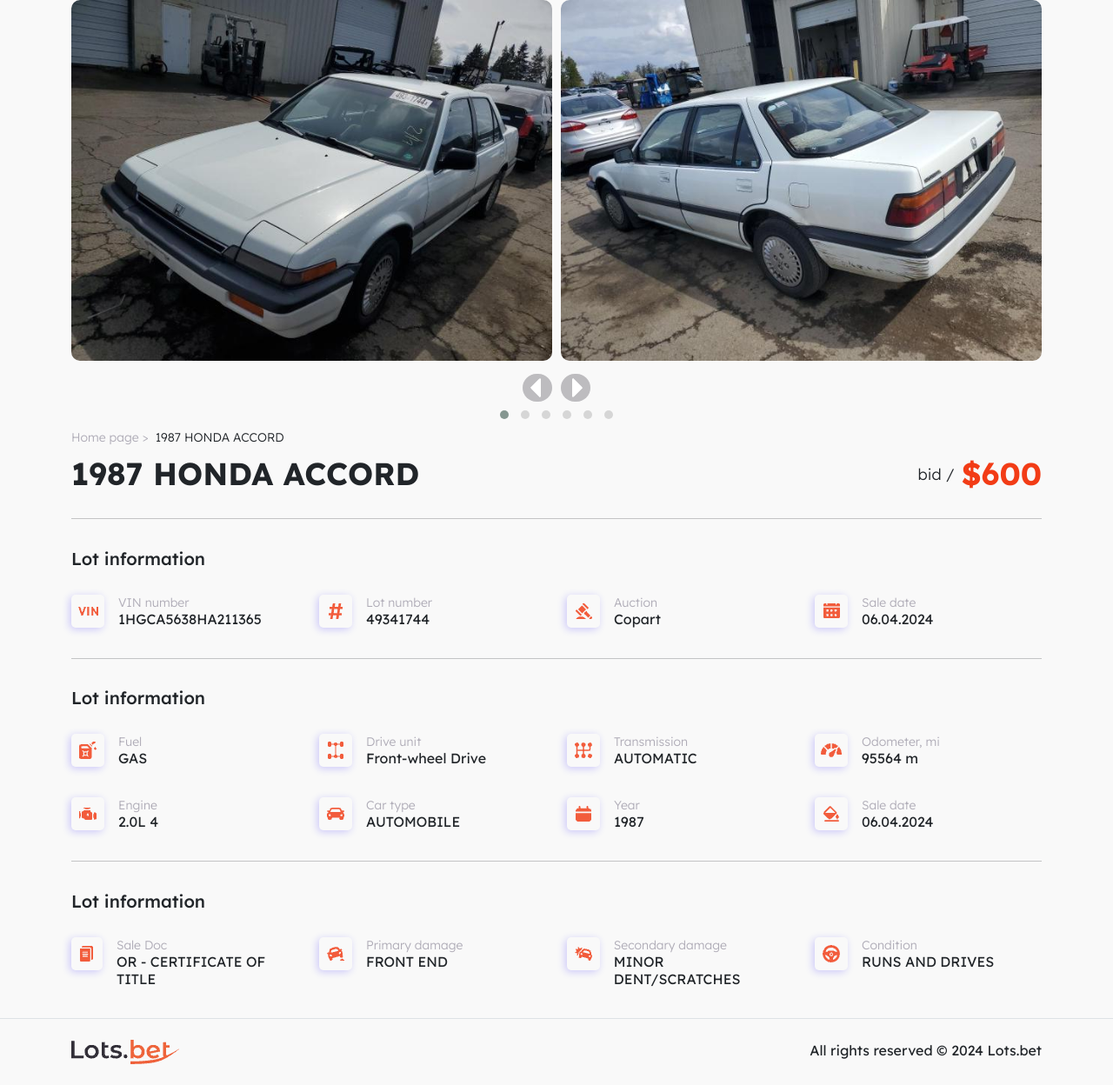
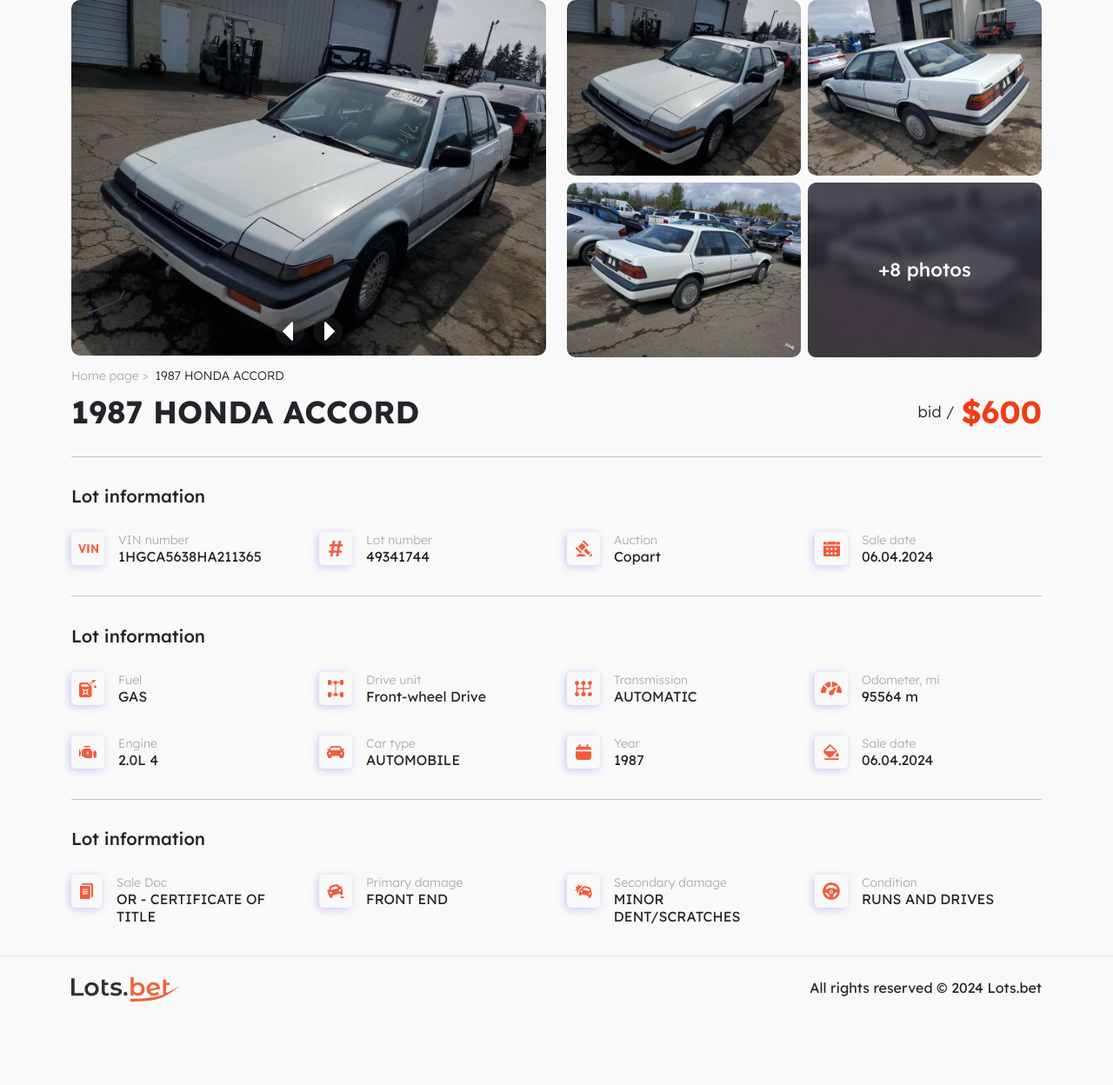
Before and after one commit to xxxLiMoNxxxx/projects, a PHP site: page /car.html in a window 1280 px wide. Shown: the part 57-1305 px from the top of the page at 87% size. After the commit the page ends 1209 px from the top, so only its background shows below. Run offline with PHP 8.4, Linux system fonts and the light colour scheme.

Commit message:
new slider

```diff
--- a/html/sites/lots.bet/car.css
+++ b/html/sites/lots.bet/car.css
@@ -78,6 +78,37 @@ hr {
 .navbar-brand {
     margin: 0;
 }
+.owl-carousel {
+    margin-bottom: 20px !important;
+}
+.owl-nav {
+    margin-top: -50px !important;
+}
+.car-imgs {
+    display: grid;
+    grid-template-columns: repeat(2, 1fr);
+    gap: 8px;
+}
+.car-img {
+    border-radius: 10px;
+    width: 100%;
+    object-fit: cover;
+}
+.more-photos {
+    backdrop-filter: blur(5px);
+    background: rgba(50, 47, 56, 0.8);
+    width: 100%;
+    height: 100%;
+    border-radius: 10px;
+    font-size: 22px;
+    font-weight: 500;
+    color: white;
+    display: flex;
+    justify-content: center;
+    align-items: center;
+    position: absolute;
+    top: 0;
+}
 @media (max-width: 767px) {
     .car-name {
         font-size: 16px;
--- a/html/sites/lots.bet/car.html
+++ b/html/sites/lots.bet/car.html
@@ -1,7 +1,7 @@
 <!doctype html>
 <html lang="en">
     <head>
-        <title>Title</title>
+        <title>HONDA ACCORD 1HGCA5638HA211365 car history online - lots.bet</title>
         <meta charset="utf-8" />
         <meta
             name="viewport"
@@ -20,6 +20,8 @@
         <link rel="stylesheet" href="https://cdnjs.cloudflare.com/ajax/libs/OwlCarousel2/2.3.4/assets/owl.carousel.min.css">
         <link rel="stylesheet" href="https://cdnjs.cloudflare.com/ajax/libs/OwlCarousel2/2.3.4/assets/owl.theme.default.min.css">
         <link rel="stylesheet" href="car.css">
+        <link rel="icon" type="image/png" sizes="32x32" href="https://lots.bet/favicon/favicon-32x32.png">
+        <link rel="icon" type="image/png" sizes="16x16" href="https://lots.bet/favicon/favicon-16x16.png">
     </head>
 
     <body>
@@ -32,19 +34,34 @@
         </header>
         <main>
             <div class="container">
-                <div class="owl-carousel owl-theme">
-                    <div class="item"><img src="img/car/car1.jpg" alt="car"></div>
-                    <div class="item"><img src="img/car/car2.jpg" alt="car"></div>
-                    <div class="item"><img src="img/car/car3.jpg" alt="car"></div>
-                    <div class="item"><img src="img/car/car4.jpg" alt="car"></div>
-                    <div class="item"><img src="img/car/car5.jpg" alt="car"></div>
-                    <div class="item"><img src="img/car/car6.jpg" alt="car"></div>
-                    <div class="item"><img src="img/car/car7.jpg" alt="car"></div>
-                    <div class="item"><img src="img/car/car8.jpg" alt="car"></div>
-                    <div class="item"><img src="img/car/car9.jpg" alt="car"></div>
-                    <div class="item"><img src="img/car/car10.jpg" alt="car"></div>
-                    <div class="item"><img src="img/car/car11.jpg" alt="car"></div>
-                    <div class="item"><img src="img/car/car12.jpg" alt="car"></div>
+                <div class="row">
+                    <div class="col-12 col-lg-6">
+                        <div class="owl-carousel owl-theme me-4">
+                            <div class="item" data-hash="1"><img src="img/car/car1.jpg" alt="car"></div>
+                            <div class="item" data-hash="2"><img src="img/car/car2.jpg" alt="car"></div>
+                            <div class="item" data-hash="3"><img src="img/car/car3.jpg" alt="car"></div>
+                            <div class="item" data-hash="4"><img src="img/car/car4.jpg" alt="car"></div>
+                            <div class="item" data-hash="5"><img src="img/car/car5.jpg" alt="car"></div>
+                            <div class="item" data-hash="6"><img src="img/car/car6.jpg" alt="car"></div>
+                            <div class="item" data-hash="7"><img src="img/car/car7.jpg" alt="car"></div>
+                            <div class="item" data-hash="8"><img src="img/car/car8.jpg" alt="car"></div>
+                            <div class="item" data-hash="9"><img src="img/car/car9.jpg" alt="car"></div>
+                            <div class="item" data-hash="10"><img src="img/car/car10.jpg" alt="car"></div>
+                            <div class="item" data-hash="11"><img src="img/car/car11.jpg" alt="car"></div>
+                            <div class="item" data-hash="12"><img src="img/car/car12.jpg" alt="car"></div>
+                        </div>
+                    </div>
+                    <div class="col-12 col-lg-6 mb-2">
+                        <div class="car-imgs">
+                            <a href="#1"><img src="img/car/car1.jpg" alt="car" class="car-img"></a>
+
+                            <a href="#2"><img src="img/car/car2.jpg" alt="car" class="car-img"></a>
+
+                            <a href="#3"><img src="img/car/car3.jpg" alt="car" class="car-img"></a>
+
+                            <a href="#4" class="text-decoration-none position-relative"><img src="img/car/car4.jpg" alt="car" class="car-img"><div class="more-photos">+8 photos</div></a>
+                        </div>
+                    </div>
                 </div>
                 <div class="d-flex mb-1">
                     <a href="index.html" class="home-page me-2 text-decoration-none">Home page ></a>
@@ -276,18 +293,16 @@
 
         <script>
             $('.owl-carousel').owlCarousel({
-                loop:true,
+                loop: true,
                 margin:10,
                 nav:true,
+                URLhashListener:true,
+                autoplayHoverPause:true,
+                center:true,
+                startPosition: 'URLHash',
                 navText: ["<img src='img/prev.png' alt='prev'>", "<img src='img/next.png' alt='next'>"],
-                responsive:{
-                    0:{
-                        items:1
-                    },
-                    1000:{
-                        items:2
-                    }
-                }
+                dots:false,
+                items:1
             })
         </script>
     </body>
--- a/html/sites/lots.bet/index.html
+++ b/html/sites/lots.bet/index.html
@@ -1,7 +1,7 @@
 <!doctype html>
 <html lang="en">
     <head>
-        <title>Title</title>
+        <title>Check Car History by VIN online | lots.bet</title>
         <meta charset="utf-8" />
         <meta
             name="viewport"
@@ -17,6 +17,8 @@
         <link rel="preconnect" href="https://fonts.googleapis.com">
         <link rel="preconnect" href="https://fonts.gstatic.com" crossorigin>
         <link href="https://fonts.googleapis.com/css2?family=Lexend:wght@100..900&display=swap" rel="stylesheet">
+        <link rel="icon" type="image/png" sizes="32x32" href="https://lots.bet/favicon/favicon-32x32.png">
+        <link rel="icon" type="image/png" sizes="16x16" href="https://lots.bet/favicon/favicon-16x16.png">
     </head>
 
     <body>
```
Also changed, not shown: 1 other file.
